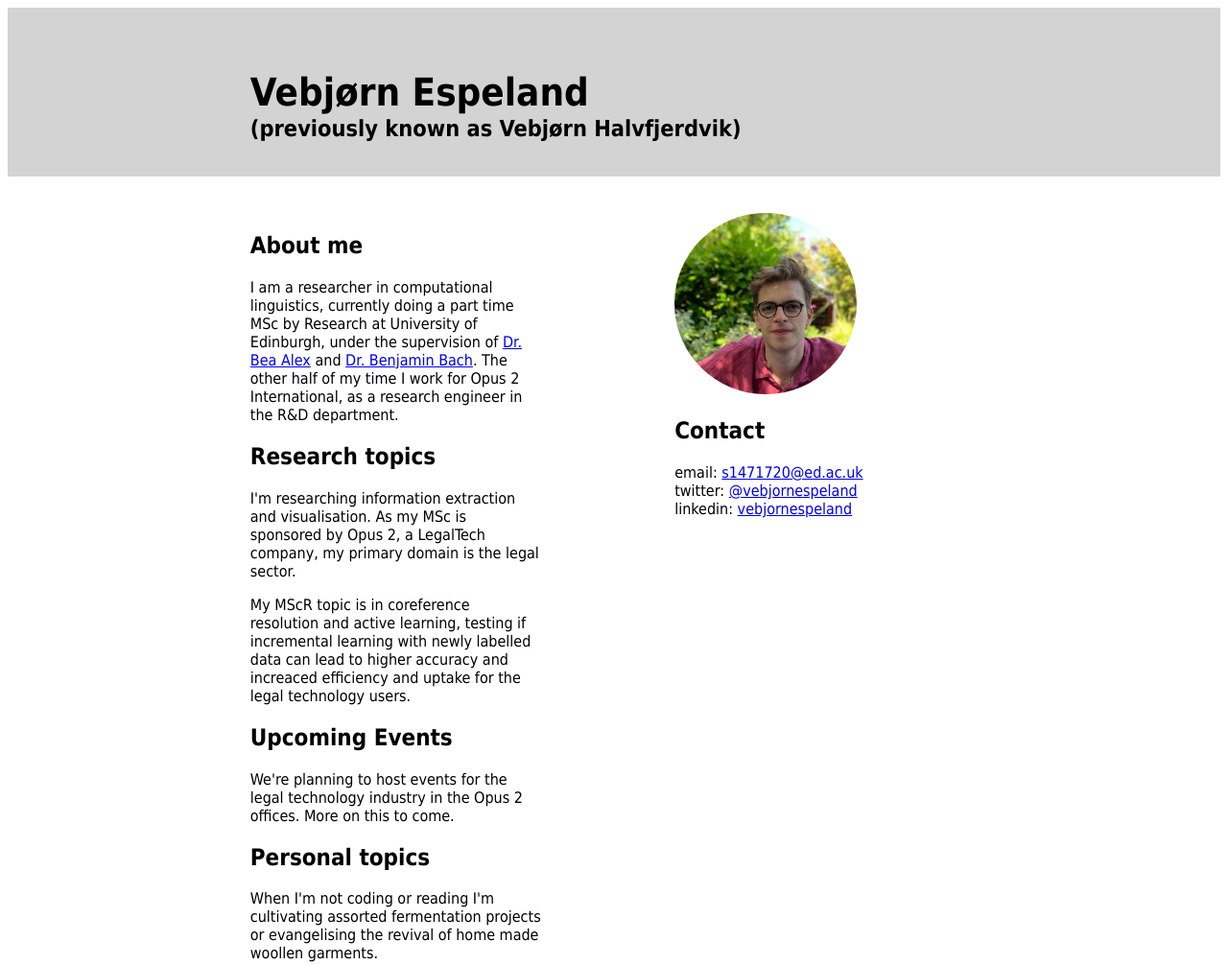
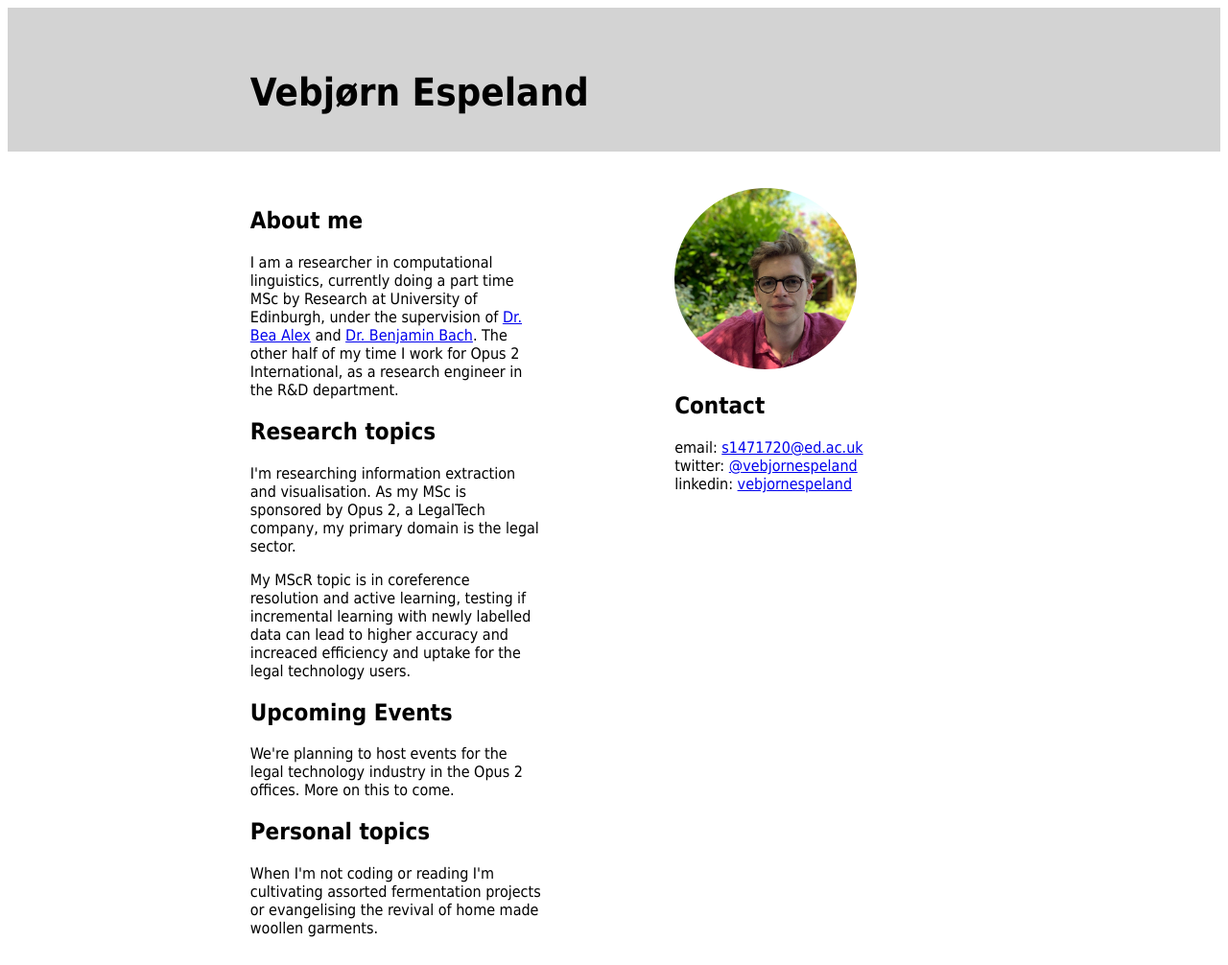
Before and after one commit to vespeland/vespeland.github.io, a plain HTML site: page index.html in a window 1280 px wide. Shown: the whole page at 96% size. Drawn offline with Linux system fonts and the light colour scheme.

Commit message:
Update index.html

```diff
--- a/index.html
+++ b/index.html
@@ -9,7 +9,6 @@
 
 <header>
     <h1>Vebjørn Espeland</h1>
-    <h3>(previously known as Vebjørn Halvfjerdvik)</h3>
 </header>
 
 <article>
```
